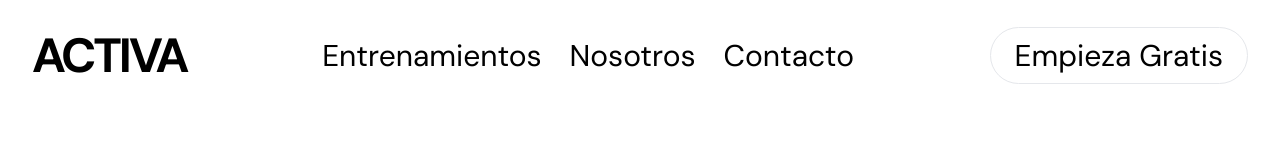
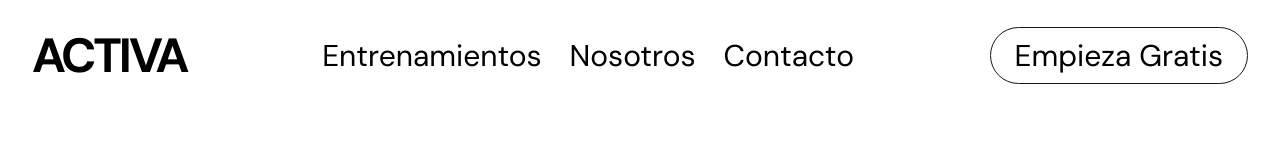
Before and after one commit to fbonilla02/ProyectoSena, a Next.js app: page / in a window 1280 px wide. Shown: the top 160 px of the page. Built offline with nearby package versions, Linux system fonts and the light colour scheme.

Commit message:
add daisyui

```diff
--- a/tailwind.config.ts
+++ b/tailwind.config.ts
@@ -1,4 +1,5 @@
 import type { Config } from "tailwindcss";
+import daisyui from "daisyui";
 
 const config: Config = {
   content: [
@@ -7,13 +8,25 @@ const config: Config = {
     "./src/app/**/*.{js,ts,jsx,tsx,mdx}",
   ],
   theme: {
+    fontFamily: {
+      dmSans: ["DM Sans"],
+    },
     extend: {
       colors: {
+        colorBlack: "#161616",
+        colorWhite: "#F2F2F2",
         background: "var(--background)",
         foreground: "var(--foreground)",
       },
+      daisyui: {
+        themes: false,
+      },
     },
   },
-  plugins: [],
+  // plugins: [daisyui],
+  daisyui: {
+    themes: ["light"],
+  },
 };
+
 export default config;
```
Also changed, not shown: package.json (+6 -4 lines), 1 other file (tests, documents, lock files or other folders).
